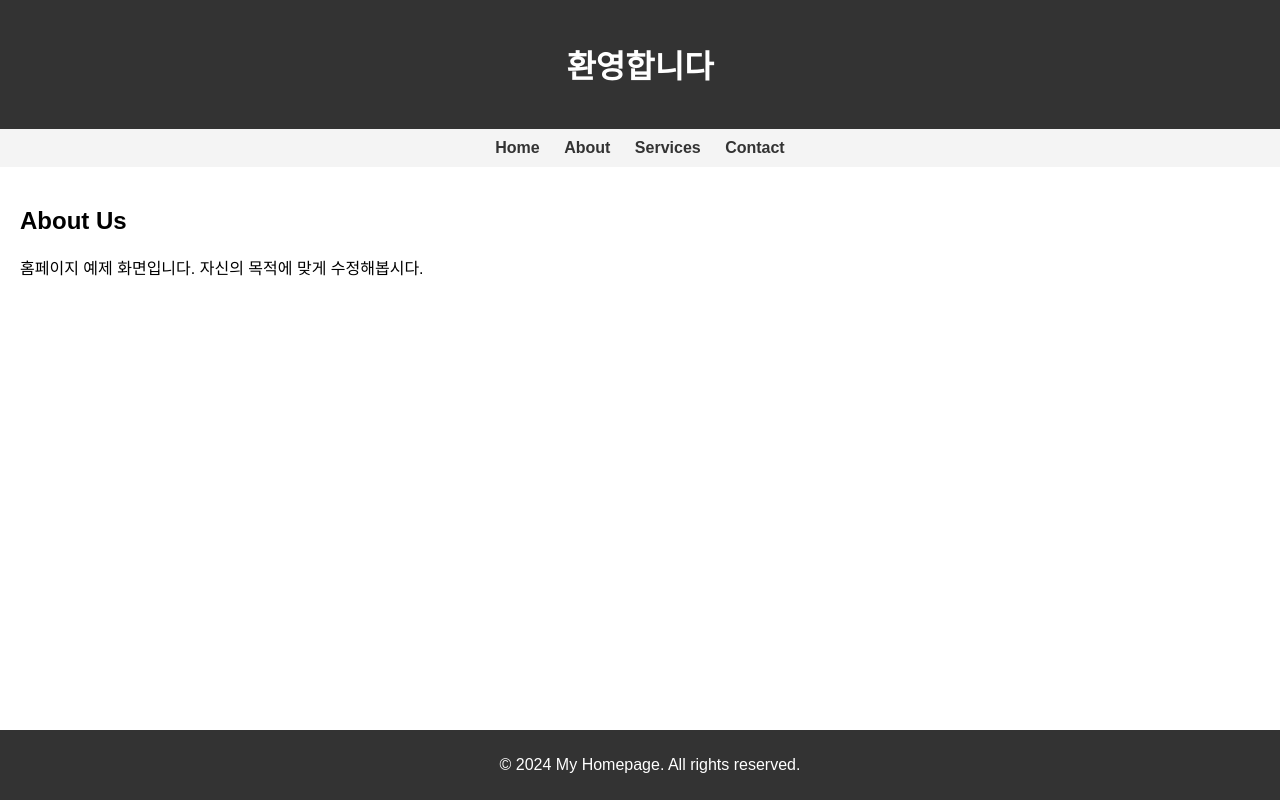
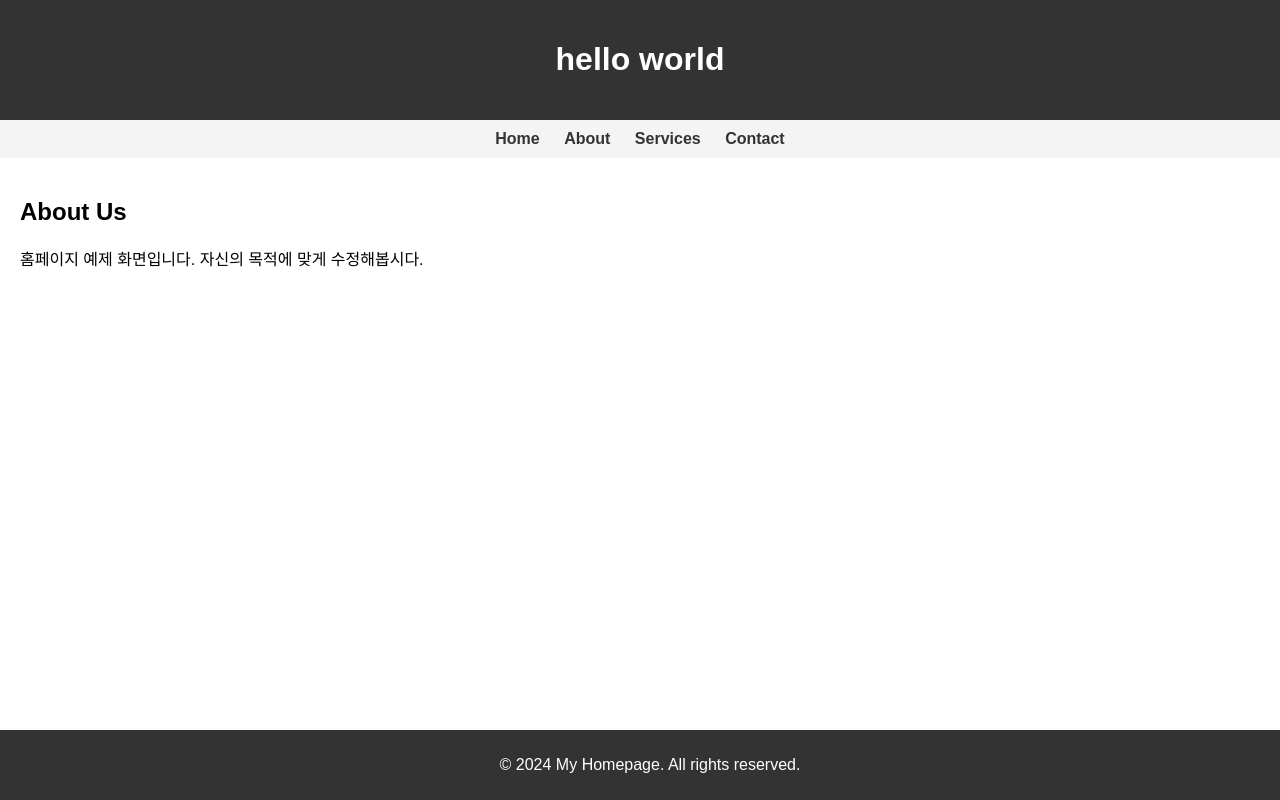
Before and after one commit to jjaaeeyun/jjaaeeyun.github.io, a plain HTML site: page index.html in a window 1280 px wide. Drawn offline with Linux system fonts and the light colour scheme.

Commit message:
Update index.html

```diff
--- a/index.html
+++ b/index.html
@@ -44,7 +44,7 @@
 <body>
 
     <header>
-        <h1>환영합니다</h1>
+        <h1>hello world</h1>
     </header>
 
     <nav>
```
